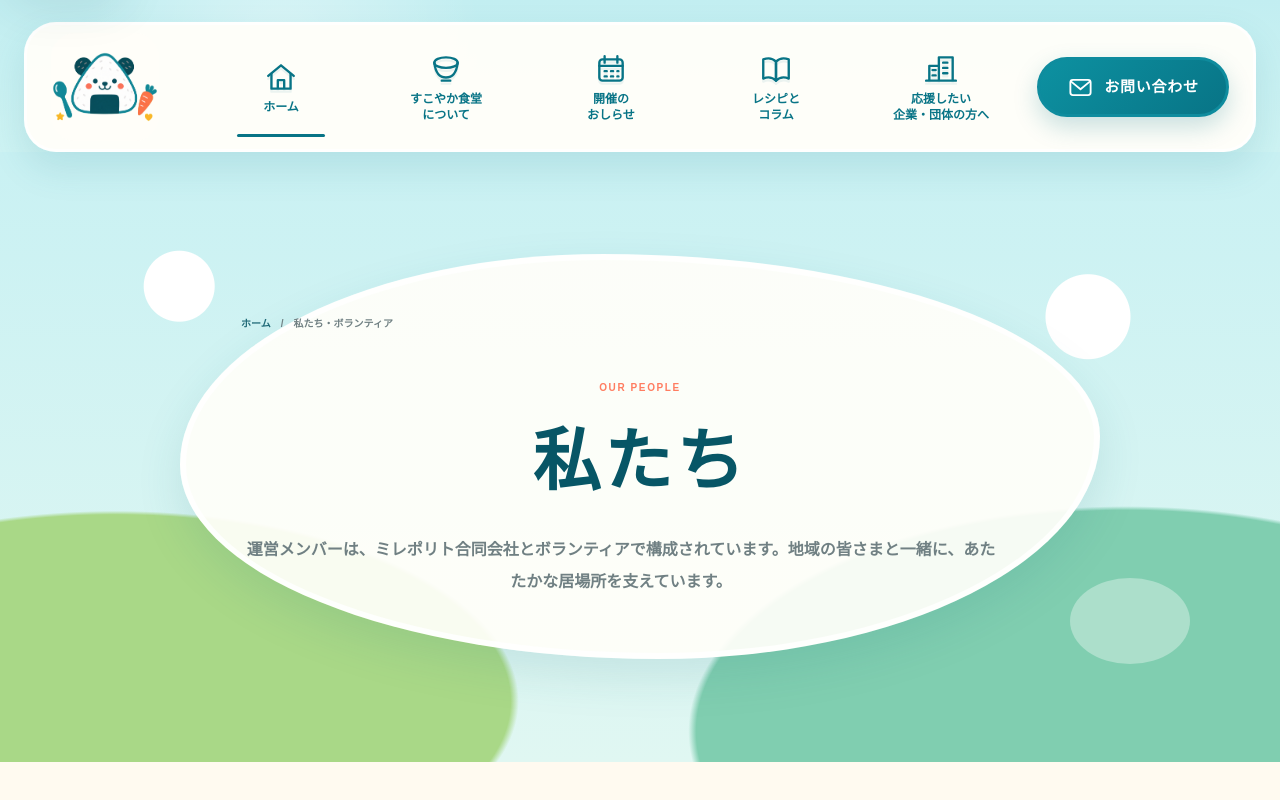
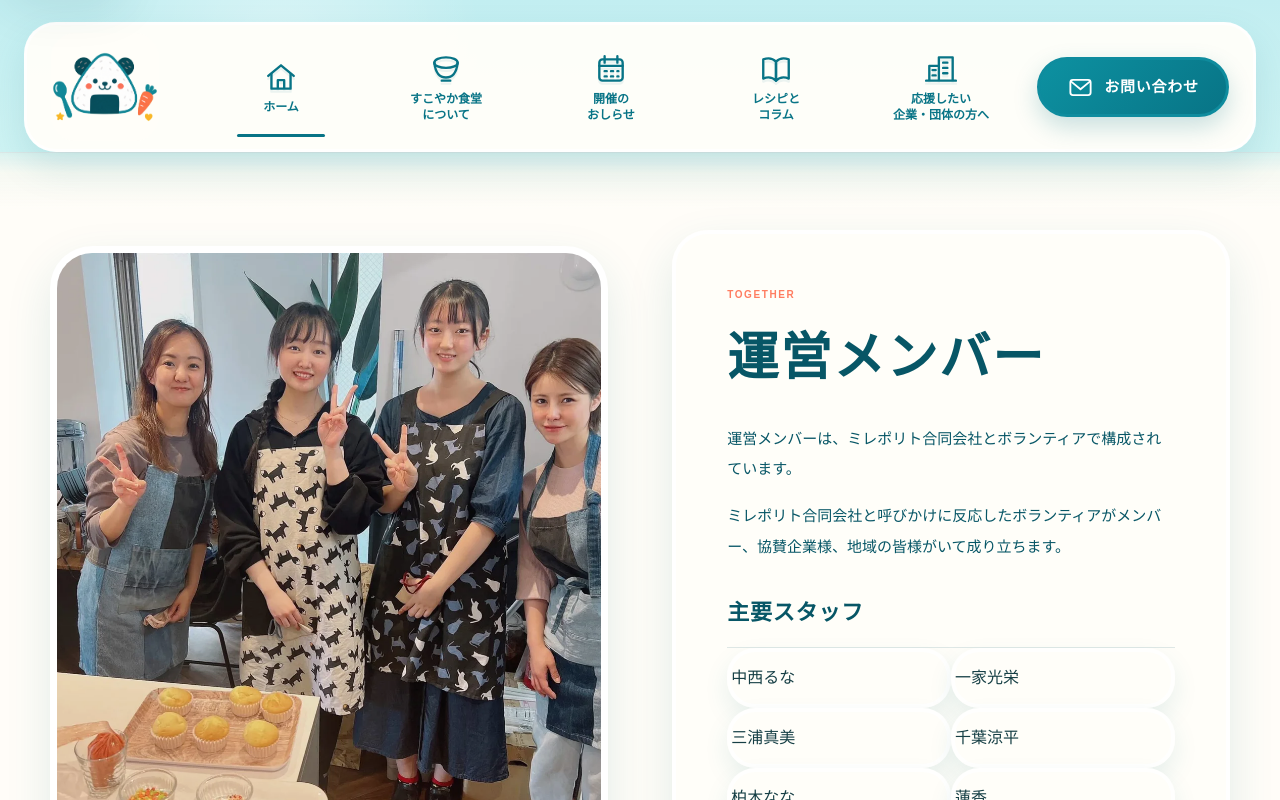
Before and after one commit to SUKOYAKASHOKUDO/sukoyaka-shokudo, a Next.js app: page /team in a window 1280 px wide. Shown: the top 800 px of the page. Built offline with nearby package versions, Linux system fonts and the light colour scheme.

Commit message:
Remove team page hero section

```diff
--- a/app/storybook-world.css
+++ b/app/storybook-world.css
@@ -2060,6 +2060,17 @@ body::selection {
   padding-top: clamp(54px, 6vw, 82px);
 }
 
+.team-content-start {
+  border-top: 1px solid rgba(7, 109, 128, 0.14);
+  background: linear-gradient(
+    180deg,
+    rgba(194, 238, 241, 0.56) 0,
+    rgba(231, 248, 248, 0.34) 20px,
+    #fffdf8 56px
+  );
+  padding-top: clamp(54px, 6vw, 82px);
+}
+
 .partner-intro-grid {
   display: grid;
   grid-template-columns: minmax(240px, 0.85fr) minmax(0, 1.15fr);
--- a/app/team/page.tsx
+++ b/app/team/page.tsx
@@ -1,7 +1,6 @@
 import type { Metadata } from "next";
 import Image from "next/image";
 import Link from "next/link";
-import { MashiroPageHero } from "../../components/MashiroPageHero";
 import { SiteFooter } from "../../components/SiteFooter";
 import { SiteHeader } from "../../components/SiteHeader";
 import { legacyTeam } from "../../content/legacyContent";
@@ -20,15 +19,8 @@ export default function TeamPage() {
         本文へ移動
       </a>
       <SiteHeader />
-      <main id="main" className="mashiro-site">
-        <MashiroPageHero
-          eyebrow="OUR PEOPLE"
-          title="私たち"
-          description="運営メンバーは、ミレポリト合同会社とボランティアで構成されています。地域の皆さまと一緒に、あたたかな居場所を支えています。"
-          current="私たち・ボランティア"
-        />
-
-        <section className="mashiro-section">
+      <main id="main" className="mashiro-site team-page">
+        <section className="mashiro-section team-content-start">
           <div className="shell mashiro-editorial-grid">
             <figure className="mashiro-editorial-photo">
               <Image
```
